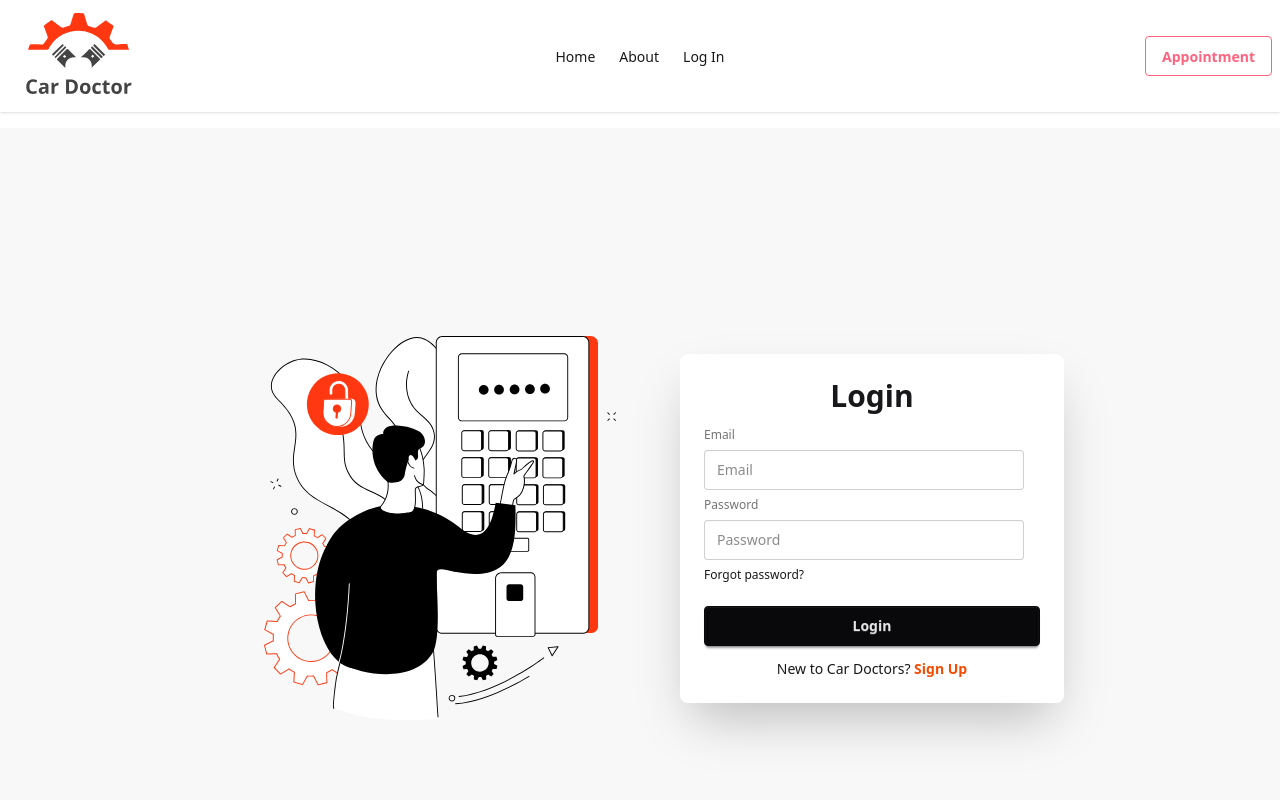
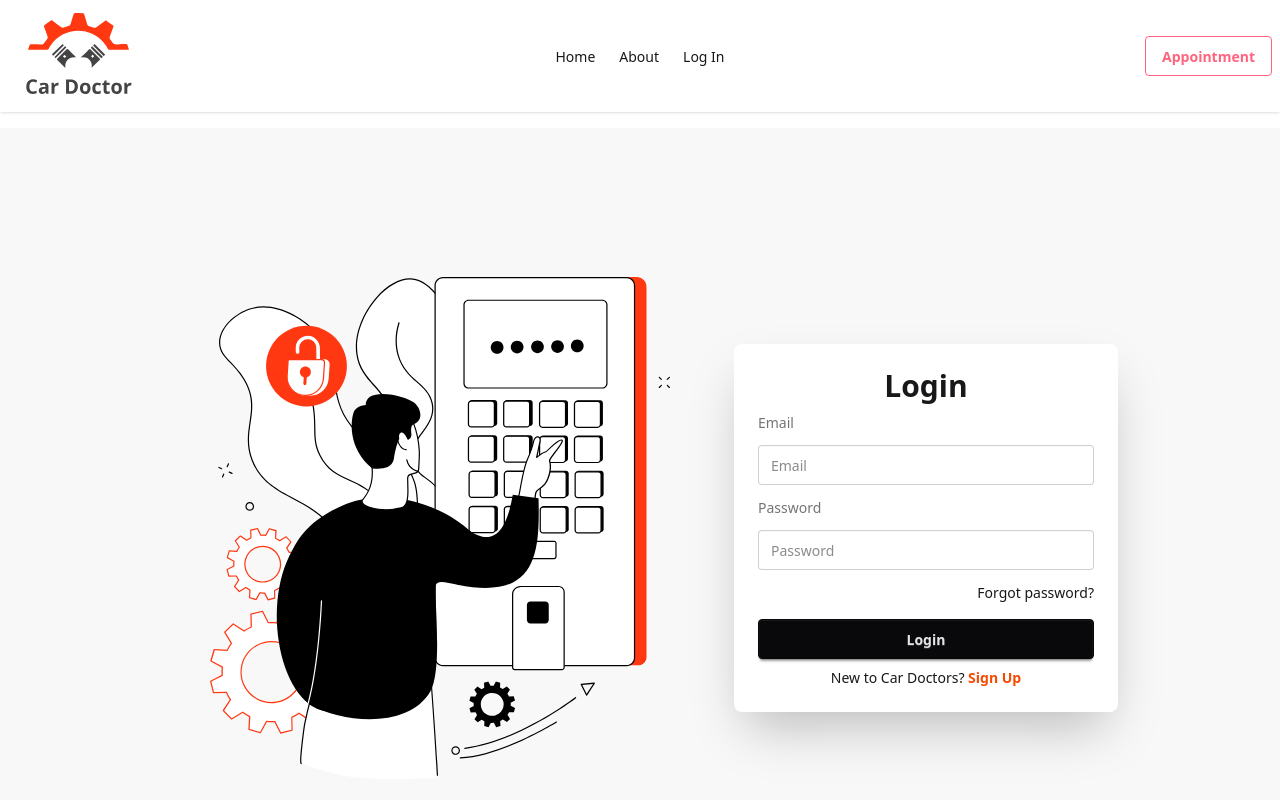
Before and after one commit to contactmizan/car-doctor-client-site, a React (Vite) app: page /login in a window 1280 px wide. Shown: the top 800 px of the page. Built offline with nearby package versions, Linux system fonts and the light colour scheme; no server answers.

Commit message:
fixed some login issue

```diff
--- a/src/Pages/Login/Login.jsx
+++ b/src/Pages/Login/Login.jsx
@@ -2,64 +2,82 @@ import { Link, useLocation, useNavigate } from 'react-router-dom';
 import img from '../../assets/images/login/login.svg';
 import { useContext } from 'react';
 import { AuthContext } from '../../providers/AuthProvider';
+import axios from 'axios';
 
 const Login = () => {
-
     const { signIn } = useContext(AuthContext);
     const location = useLocation();
-    console.log(location);
+    console.log("Location:", location);
     const navigate = useNavigate();
 
-    const handlelogin = e => {
-        e.preveDefault();
+    const handleLogin = (e) => {
+        e.preventDefault();
+
         const form = e.target;
         const email = form.email.value;
         const password = form.password.value;
-        console.log(email, password);
+        console.log("Login Attempt:", email, password);
 
         signIn(email, password)
             .then(result => {
                 const loggedInUser = result.user;
-                console.log(loggedInUser);
+                console.log("User logged in:", loggedInUser);
+
                 const user = { email };
-                // navigate(location?.state ? location?.state : '/');
-                //get access token
-                axios.post('http://localhost:5000/jwt', user)
+
+                // Get access token
+                axios.post('http://localhost:5000/jwt', user, { withCredentials: true })
                     .then(res => {
-                        console.log(res.data);
+                        console.log("JWT Response:", res.data);
+                        if (res.data.success) {
+                            navigate(location?.state ? location.state : '/');
+                        }
+                    })
+                    .catch(error => console.error("JWT Error:", error));
+            })
+            .catch(error => console.error("Login Error:", error.message));
+    };
 
-                    })
-            })
-            .catch(error => console.log(error));
-    }
     return (
         <div className="hero bg-base-200 min-h-screen">
             <div className="hero-content flex-col lg:flex-row">
                 <div className="w-1/2 mx-12">
-                    <img src={img} alt="" />
+                    <img src={img} alt="Login Illustration" />
                 </div>
                 <div className="card bg-base-100 w-full max-w-sm shrink-0 shadow-2xl">
                     <div className="card-body">
                         <h1 className="text-3xl text-center font-bold">Login</h1>
-                        <form onSubmit={handlelogin} action="">
-                            <fieldset className="fieldset">
-                                <label className="fieldset-label">Email</label>
-                                <input type="email" name='email' className="input" placeholder="Email" />
-                                <label className="fieldset-label">Password</label>
-                                <input type="password" name='password' className="input" placeholder="Password" />
-                                <div><a className="link link-hover">Forgot password?</a></div>
-                                <div className=''>
-                                    <input className="btn btn-neutral mt-4 w-full" type="submit" name='' value="Login" />
+                        <form onSubmit={handleLogin}>
+                            <div className="space-y-3">
+                                <label className="label">
+                                    <span className="label-text">Email</span>
+                                </label>
+                                <input type="email" name="email" className="input input-bordered w-full" placeholder="Email" required />
 
+                                <label className="label">
+                                    <span className="label-text">Password</span>
+                                </label>
+                                <input type="password" name="password" className="input input-bordered w-full" placeholder="Password" required />
+
+                                <div className="text-right">
+                                    <a className="link link-hover">Forgot password?</a>
                                 </div>
-                            </fieldset>
+
+                                <div className="mt-4">
+                                    <input className="btn btn-neutral w-full" type="submit" value="Login" />
+                                </div>
+                            </div>
                         </form>
-                        <p className='text-center'>New to Car Doctors? <Link className='text-orange-600 font-bold' to="/signup">Sign Up</Link></p>
+
+                        <p className="text-center">
+                            New to Car Doctors?{' '}
+                            <Link className="text-orange-600 font-bold" to="/signup">Sign Up</Link>
+                        </p>
                     </div>
                 </div>
             </div>
         </div>
     );
-}
+};
 
 export default Login;
```
